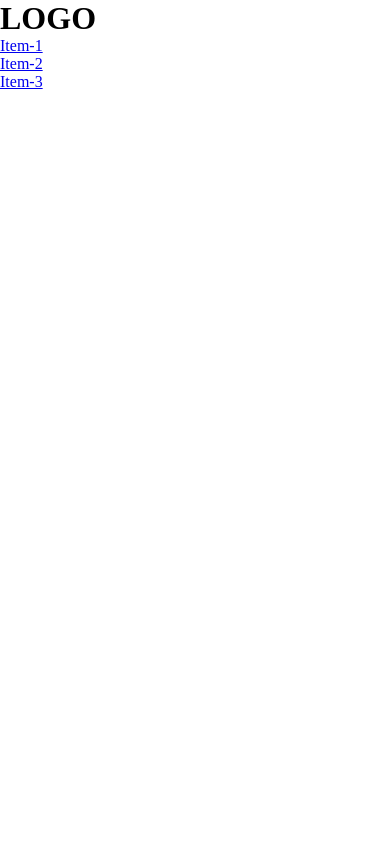
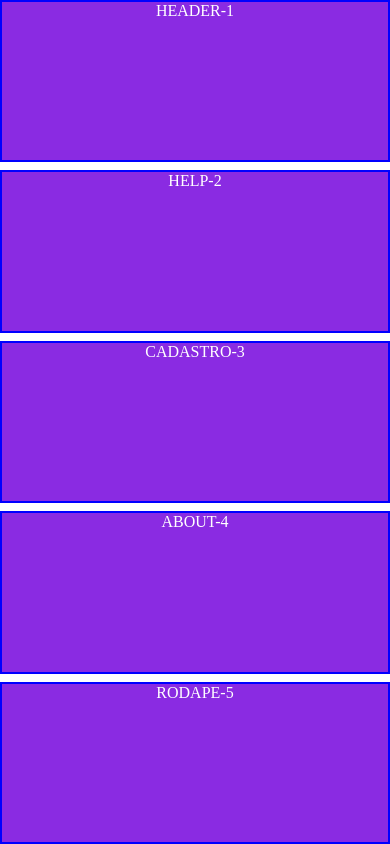
Before and after one commit to 1TDSPY-2024/exercicio-flex, a plain HTML site: page index.html in a window 390 px wide. Drawn offline with Linux system fonts and the light colour scheme.

Commit message:
comit refenrente a ultima aula flex-box

```diff
--- a/css/estilo.css
+++ b/css/estilo.css
@@ -4,36 +4,266 @@
     box-sizing: border-box;
 }
 
+
 .container{
+    display: grid;
+    height: 100vh;
+    grid-template-columns: 1fr 1fr;
+    grid-template-rows: 1fr 1fr 1fr 1fr;
+    gap:0.5rem;
+}
+
+.box{
+    background-color: blueviolet;
+    border: 2px solid #0000ff;
+    color: #fff;
+    text-align: center;
+}
+
+.container :nth-child(1){
+    /* grid-column-start: 1;
+    grid-column-end: 3; */
+    /* grid-column: 1 / 3; */
+    grid-column: span  2;
+}
+
+.container :nth-child(3){
+    grid-column: 2 span  1;
+    grid-row: span 2;
+}
+
+.container :nth-child(5){
+    grid-column: span  2;
+}
+
+
+@media screen and (max-width: 390px) {
+
+    .container{
+        grid-template-columns: 2fr;
+        grid-template-rows: 1fr 1fr 1fr 1fr 1fr;
+    }
+
+    .container :nth-child(n+1){
+        grid-column: span  2;
+        grid-row: span 1;
+    }
+
+}
+
+
+
+/* .container{
+    display: grid;
+    grid-auto-rows: 150px;
+    grid-template-columns: 1fr 1fr 1fr;
+
+    grid-template-areas:
+    'header header header'
+    'pets pets pets'
+    'pets pets pets'
+    ;
+    gap:5px
+}
+
+.topo{
+    grid-area: header;
     display: flex;
-    background-color: rgb(51, 51, 175);
+    background-color: #171313;
+    justify-content: space-between;
+    color: #fff;
+    align-items: center;
+    width: 100%;
+    height: 100px;
+    padding: 20px;
+    flex-wrap: wrap;
+}
+ */
+
+
+
+
+
+
+
+
+
+
+
+
+
+
+
+
+
+
+
+
+
+
+/*
+.container{
+    display: grid;
+    height: 800px;
+    grid-template-columns: repeat(3,150px);
+    grid-template-rows: repeat(3,150px);
+    justify-content: center;
+    align-content: center;
+    /* column-gap: 5px;
+    row-gap: 5px; */
+    /* gap:5px;
+    justify-items: center;
+    align-items: center;
+}
+
+.box{
+    background-color: blueviolet;
+    border: 2px solid #0000ff;
+    color: #fff;
+    text-align: center;
+}
+
+.container :nth-child(n+5){
+    background-color: red;
+    align-self: self-start;
+    justify-self: self-end;
+}
+
+
+.container :nth-child(n+5):hover{
+    background-color: #0000ff;
+    cursor: pointer;
+} */
+
+
+
+
+
+
+
+
+
+
+
+
+
+
+/*
+#topo{
+    display: flex;
+    background-color: #171313;
+    justify-content: space-between;
+    color: #fff;
+    align-items: center;
+    width: 100%;
+    height: 100px;
+    padding: 20px;
+    flex-wrap: wrap;
+}
+
+#topo nav ul{
+    list-style: none;
+    display: flex;
+    gap: 10px;
+    flex-wrap: wrap;
+}
+
+.link a{
+    text-decoration: none;
+    color: #fff;
+    display: block;
+    padding: 15px;
+    background-color: #2c332c;
+    border-radius: 5px;
+    transition: all .4s ease-in-out;
+}
+
+.link a:hover{
+    background-color: #6e7d6e;
+}
+
+#titulo{
+    text-align: center;
+    margin: 3%;
+}
+
+.pets figure img{
+    max-width: 100%;
+    display: block;
+}
+
+.pets{
+    display: flex;
+    flex-wrap: wrap;
+    max-width: 900px;
+    margin: 0 auto;
+}
+
+.pets figure{
+    flex-grow: 1;
+    flex-shrink: 1;
+    flex-basis: 200px;
+    margin: 5px;
+} */
+
+/* .container{
+    display: flex;
+    background-color: #5d30da;
     width: 100%;
     height: 200px;
     flex-wrap: wrap;
+
 }
 
 .box{
-    /* width: 100px;
+    width: 100px;
     height: 100px;
-    color: #fff; */
+    color:#fff;
 }
 
 .box1{
-    background-color: red;
+    background-color: #ff0000;
     flex-grow: 1;
 }
 
 .box2{
-    background-color: rgb(43, 255, 0);
-    /* flex-basis: 200px;
-    flex-shrink: initial; */
-    flex: 1 2 200px;
-}
+    background-color: #162316;
+    /* flex-grow: 1;
+    flex-shrink: 2;
+    flex-basis: 200px;
+    */
+    /* flex: 1 2 200px;
+} */
 
-.box3{
-    background-color: rgb(0, 17, 255);
+/* .box3{
+    background-color: #0000ff;
+    flex-shrink: 2;
 }
 
 .box4{
-    background-color: rgb(255, 0, 255);
+    background-color: #ff00ff;
+    flex-shrink: 1;
 }
+ */
+/* title {
+    text-align: center;
+    margin: 3%;
+}
+
+.pets figure img{
+    max-width: 100%;
+    display: block;
+}
+.pets {
+    display: flex;
+    flex-wrap: wrap;
+    max-width: 900px;
+    margin:  0 auto;
+}
+.pets figure {
+    flex-grow: 1;
+    flex-shrink: 1;
+    flex-basis: 200px;
+    margin: 5px;
+
+} */
--- a/index.html
+++ b/index.html
@@ -1,14 +1,28 @@
 <!DOCTYPE html>
 <html lang="pt-br">
+
     <head>
         <meta charset="UTF-8">
         <meta name="viewport" content="width=device-width, initial-scale=1.0">
         <link rel="stylesheet" href="./css/estilo.css">
         <title>Flexbox</title>
     </head>
+
     <body>
 
-        <header id="topo">
+        <div class="container">
+
+            <div class="box box-1">HEADER-1</div>
+            <div class="box box-2">HELP-2</div>
+            <div class="box box-3">CADASTRO-3</div>
+            <div class="box box-4">ABOUT-4</div>
+            <div class="box box-5">RODAPE-5</div>
+
+        </div>
+
+        <!-- section.pets>figure*9>img[src="./img/pet-1280x854-$.jpg"][alt="Pets Fofinhos"]+figcaption{Pets Lindos} -->
+        <!-- <section class="pets">
+        <header class="topo">
             <h1>LOGO</h1>
             <nav>
                 <ul>
@@ -18,13 +32,57 @@
                 </ul>
             </nav>
         </header>
-
-        <!-- <div class="container">
-       <div class="box1 box">Box-1</div>
-       <div class="box2 box"><span>Box-2</span></div>
-       <div class="box3 box">Box-3</div>
-       <div class="box4 box">Box-4</div>
+            <figure>
+                <img src="./img/pet-1280x854-1.jpg" alt="Pets Fofinhos">
+                <figcaption>Pets Lindos</figcaption>
+            </figure>
+            <figure>
+                <img src="./img/pet-1280x854-2.jpg" alt="Pets Fofinhos">
+                <figcaption>Pets Lindos</figcaption>
+            </figure>
+            <figure>
+                <img src="./img/pet-1280x854-3.jpg" alt="Pets Fofinhos">
+                <figcaption>Pets Lindos</figcaption>
+            </figure>
+            <figure>
+                <img src="./img/pet-1280x854-4.jpg" alt="Pets Fofinhos">
+                <figcaption>Pets Lindos</figcaption>
+            </figure>
+            <figure>
+                <img src="./img/pet-1280x854-5.jpg" alt="Pets Fofinhos">
+                <figcaption>Pets Lindos</figcaption>
+            </figure>
+            <figure>
+                <img src="./img/pet-1280x854-6.jpg" alt="Pets Fofinhos">
+                <figcaption>Pets Lindos</figcaption>
+            </figure>
+            <figure>
+                <img src="./img/pet-1280x854-7.jpg" alt="Pets Fofinhos">
+                <figcaption>Pets Lindos</figcaption>
+            </figure>
+            <figure>
+                <img src="./img/pet-1280x854-8.jpg" alt="Pets Fofinhos">
+                <figcaption>Pets Lindos</figcaption>
+            </figure>
+            <figure>
+                <img src="./img/pet-1280x854-9.jpg" alt="Pets Fofinhos">
+                <figcaption>Pets Lindos</figcaption>
+            </figure>
+        </section>
+    </div> -->
+        <!-- div.container>div*9.box.box-${Box-$}
+    <div class="container">
+        <div class="box box-1">Box-1</div>
+        <div class="box box-2">Box-2</div>
+        <div class="box box-3">Box-3</div>
+        <div class="box box-4">Box-4</div>
+        <div class="box box-5">Box-5</div>
+        <div class="box box-6">Box-6</div>
+        <div class="box box-7">Box-7</div>
+        <div class="box box-8">Box-8</div>
+        <div class="box box-9">Box-9</div>
     </div> -->
 
     </body>
+
 </html>
```
